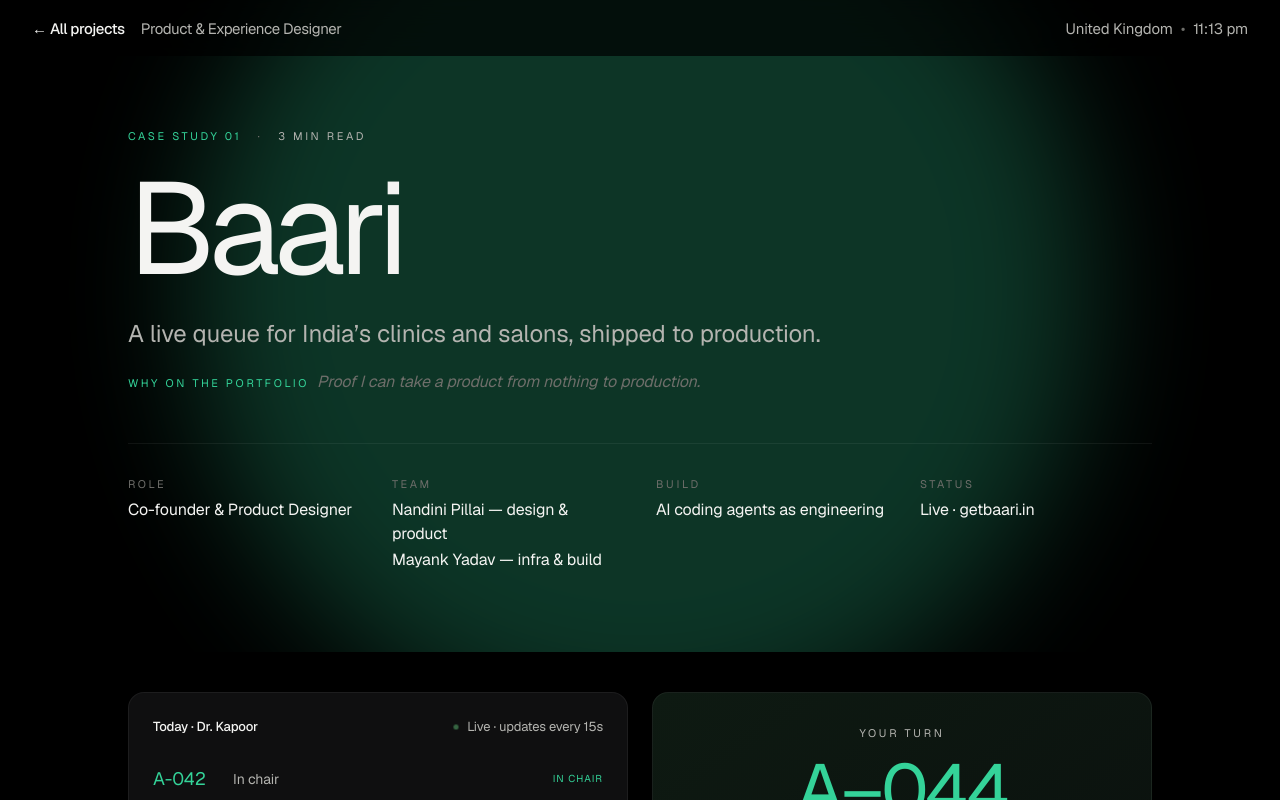
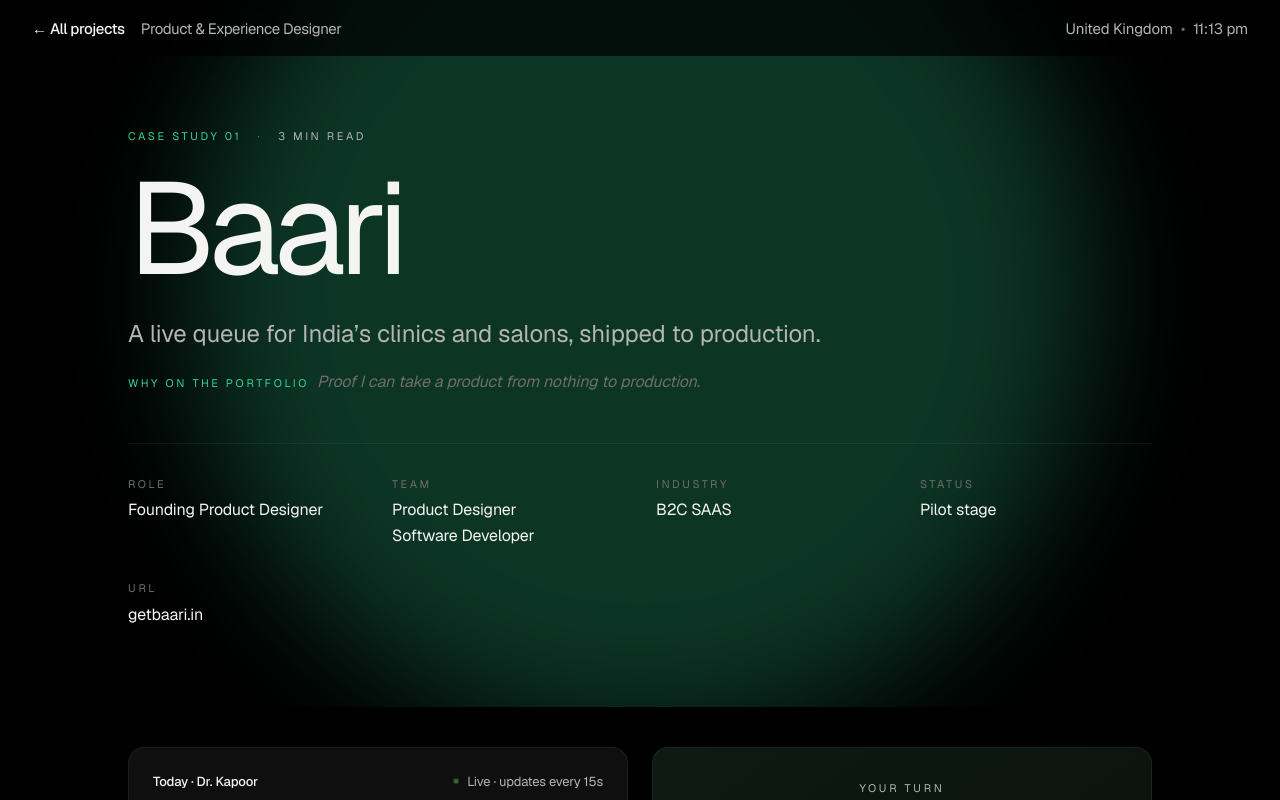
Before and after one commit to nandiniipillai/Portfolio, a Next.js app: page /work/baari in a window 1280 px wide. Shown: the top 800 px of the page. Built offline with nearby package versions, Linux system fonts and the light colour scheme.

Commit message:
Baari: update meta — Founding Product Designer, B2C SAAS, Pilot stage
Role: Founding Product Designer. Team: Product Designer, Software Developer. Industry: B2C SAAS. Status: Pilot stage with getbaari.in URL.

```diff
--- a/app/work/baari/page.jsx
+++ b/app/work/baari/page.jsx
@@ -17,10 +17,11 @@
         title="Baari"
         oneLiner="A live queue for India’s clinics and salons, shipped to production."
         meta={[
-          ['Role', 'Co-founder & Product Designer'],
-          ['Team', ['Nandini Pillai — design & product', 'Mayank Yadav — infra & build']],
-          ['Build', 'AI coding agents as engineering'],
-          ['Status', 'Live · getbaari.in'],
+          ['Role', 'Founding Product Designer'],
+          ['Team', ['Product Designer', 'Software Developer']],
+          ['Industry', 'B2C SAAS'],
+          ['Status', 'Pilot stage'],
+          ['URL', 'getbaari.in'],
         ]}
       >
         <Section>
```
